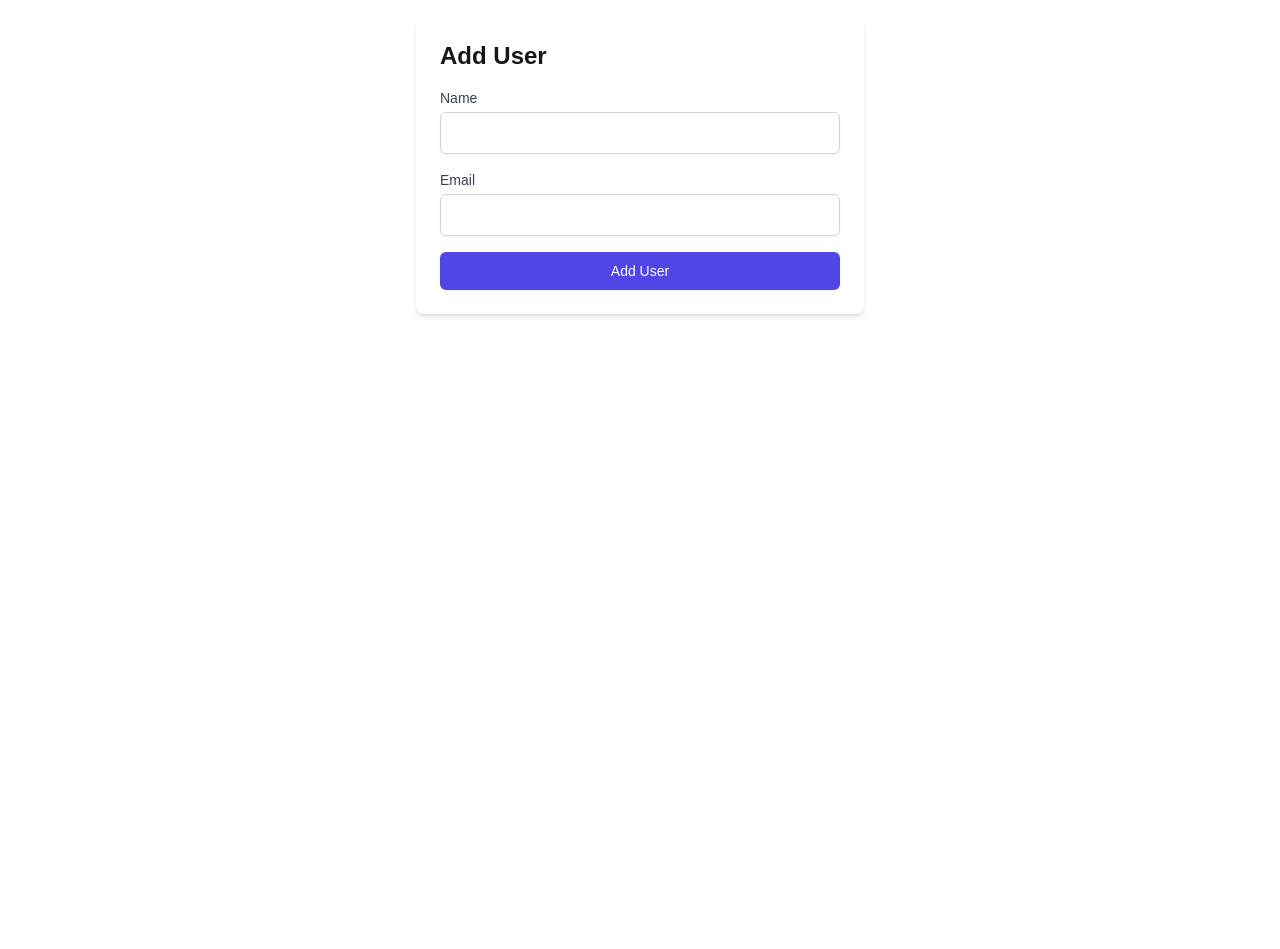
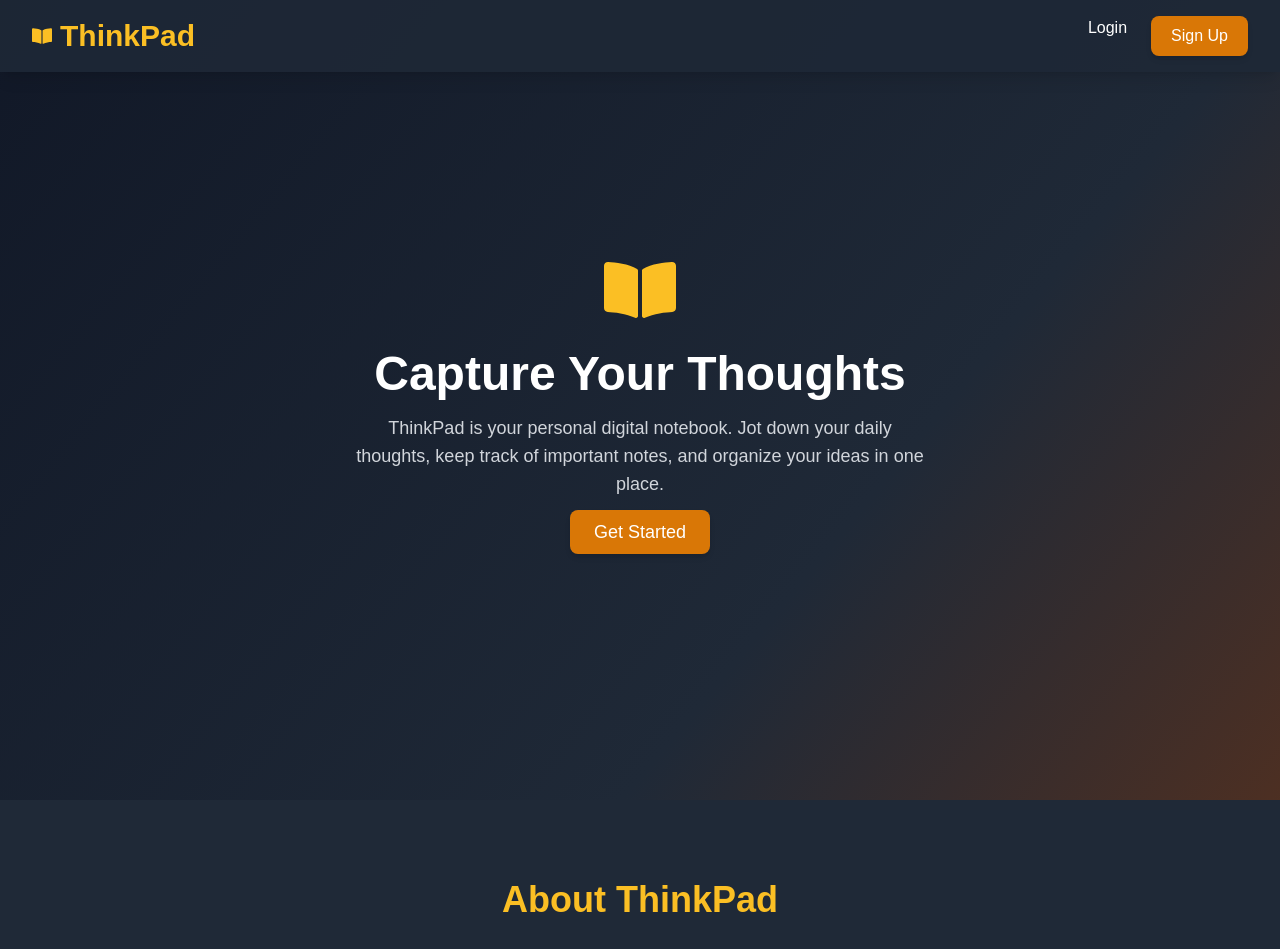
Before and after one commit to Ebdollah/thinkpad, a Next.js app: page / in a window 1280 px wide. Shown: the top 949 px of the page. Before the commit the page ends 800 px from the top, so only its background shows below. Built offline with nearby package versions, Linux system fonts and the light colour scheme; no server answers.

Commit message:
added landing page

```diff
--- /dev/null
+++ b/app/(landing)/page.tsx
@@ -0,0 +1,3 @@
+import LandingPage from '@/app/(landing)/page/landing-page';
+
+export default LandingPage;
--- /dev/null
+++ b/app/(landing)/page/landing-page.tsx
@@ -0,0 +1,113 @@
+'use client'
+
+import Link from "next/link";
+import { FaBookOpen, FaPenNib, FaBars } from "react-icons/fa";
+import { motion } from "framer-motion";
+import { useState } from "react";
+
+const LandingPage = () => {
+  const [mobileMenuOpen, setMobileMenuOpen] = useState(false);
+
+  return (
+    <div className="relative min-h-screen bg-gradient-to-br from-gray-900 via-gray-800 to-amber-900 text-white">
+      {/* Navbar */}
+      <nav className="flex justify-between items-center px-4 sm:px-8 py-4 bg-gray-800 bg-opacity-90 shadow-lg fixed top-0 left-0 w-full z-10">
+        <div className="flex items-center">
+          <FaBookOpen className="text-amber-400 text-xl mr-2" />
+          <h1 className="text-2xl sm:text-3xl font-bold text-amber-400">ThinkPad</h1>
+        </div>
+
+        {/* Desktop Navigation */}
+        <div className="hidden md:flex space-x-6">
+          <Link href="/login" className="hover:text-amber-400 transition">Login</Link>
+          <Link href="/signup" className="bg-amber-600 hover:bg-amber-700 text-white px-5 py-2 rounded-lg transition shadow-md">Sign Up</Link>
+        </div>
+
+        {/* Mobile Menu Button */}
+        <button
+          className="md:hidden text-white focus:outline-none"
+          onClick={() => setMobileMenuOpen(!mobileMenuOpen)}
+        >
+          <FaBars className="h-6 w-6" />
+        </button>
+      </nav>
+
+      {/* Mobile Menu */}
+      {mobileMenuOpen && (
+        <div className="md:hidden fixed top-16 left-0 right-0 bg-gray-800 p-4 shadow-lg z-10 flex flex-col space-y-4">
+          <Link href="/login" className="hover:text-amber-400 transition p-2">Login</Link>
+          <Link href="/signup" className="bg-amber-600 hover:bg-amber-700 text-white p-2 rounded-lg transition shadow-md text-center">Sign Up</Link>
+        </div>
+      )}
+
+      {/* Hero Section */}
+      <section className="flex flex-col items-center justify-center min-h-screen text-center px-4 py-20">
+        <motion.div
+          initial={{ opacity: 0, scale: 0.9 }}
+          animate={{ opacity: 1, scale: 1 }}
+          transition={{ duration: 0.5 }}
+        >
+          <FaBookOpen className="text-5xl sm:text-7xl text-amber-400 mb-6" />
+        </motion.div>
+        <h2 className="text-3xl sm:text-4xl md:text-5xl font-extrabold">Capture Your Thoughts</h2>
+        <p className="mt-4 text-base sm:text-lg text-gray-300 max-w-xl mb-5">
+          ThinkPad is your personal digital notebook. Jot down your daily thoughts, keep track of important notes, and organize your ideas in one place.
+        </p>
+        <motion.div whileHover={{ scale: 1.03 }} whileTap={{ scale: 0.98 }}>
+          <Link href="/signup" className="mt-6 bg-amber-600 hover:bg-amber-700 text-white px-4 sm:px-6 py-2 sm:py-3 rounded-lg transition text-base sm:text-lg shadow-md">
+            Get Started
+          </Link>
+        </motion.div>
+      </section>
+
+      {/* About Section */}
+      <section className="py-16 sm:py-20 px-4 sm:px-8 text-center bg-gray-800">
+        <motion.h3
+          initial={{ opacity: 0, y: -10 }}
+          whileInView={{ opacity: 1, y: 0 }}
+          transition={{ duration: 0.5 }}
+          viewport={{ once: true }}
+          className="text-3xl sm:text-4xl font-bold text-amber-400"
+        >
+          About ThinkPad
+        </motion.h3>
+        <p className="mt-6 text-base sm:text-lg text-gray-300 max-w-3xl mx-auto leading-relaxed">
+          ThinkPad is designed for those who love to write, reflect, and store important notes. Whether you're journaling your daily experiences or saving quick reminders, our platform helps you stay organized with ease.
+        </p>
+        <div className="flex flex-col sm:flex-row justify-center mt-10 gap-8 sm:gap-12">
+          <div className="text-center">
+            <FaPenNib className="text-4xl sm:text-5xl text-amber-400 mb-4 mx-auto" />
+            <h4 className="text-xl font-semibold mb-2">Simple Writing</h4>
+            <p className="text-gray-300">Clean interface that lets your thoughts flow</p>
+          </div>
+          <div className="text-center">
+            <FaBookOpen className="text-4xl sm:text-5xl text-amber-400 mb-4 mx-auto" />
+            <h4 className="text-xl font-semibold mb-2">Easy Organization</h4>
+            <p className="text-gray-300">Categorize and find your notes quickly</p>
+          </div>
+        </div>
+      </section>
+
+      {/* CTA Section */}
+      <section className="py-12 sm:py-16 px-4 sm:px-8 text-center bg-gray-900">
+        <h3 className="text-2xl sm:text-3xl font-bold text-white mb-6">Ready to start?</h3>
+        <Link href="/signup" className="bg-amber-600 hover:bg-amber-700 text-white px-4 sm:px-6 py-2 sm:py-3 rounded-lg transition shadow-md">
+          Sign Up Now
+        </Link>
+      </section>
+
+      {/* Footer */}
+      <footer className="py-6 px-4 sm:px-8 text-center bg-gray-900 text-gray-400">
+        <div className="max-w-4xl mx-auto flex flex-col md:flex-row justify-between items-center">
+          <p>&copy; {new Date().getFullYear()} ThinkPad. All rights reserved.</p>
+          <div className="flex gap-6 mt-4 md:mt-0">
+            <Link href="/about" className="hover:text-amber-400 transition">About</Link>
+            <Link href="/contact" className="hover:text-amber-400 transition">Contact</Link>
+          </div>
+        </div>
+      </footer>
+    </div>
+  );
+};
+
+export default LandingPage;
--- a/app/page.tsx
+++ b/app/page.tsx
@@ -1,9 +1,11 @@
+import LandingPage from "@/app/(landing)/page/landing-page"
 import AddUserForm from "./AddData";
 
 export default function Home() {
   return (
     <div className="container mx-auto p-4">
-    <AddUserForm />
+      <LandingPage />
+    {/* <AddUserForm /> */}
   </div>
   );
 }
--- a/package.json
+++ b/package.json
@@ -10,6 +10,7 @@
   },
   "dependencies": {
     "firebase": "^11.3.1",
+    "framer-motion": "^12.4.10",
     "next": "15.1.7",
     "react": "^19.0.0",
     "react-dom": "^19.0.0",
```
Also changed, not shown: 1 other file (tests, documents, lock files or other folders).
